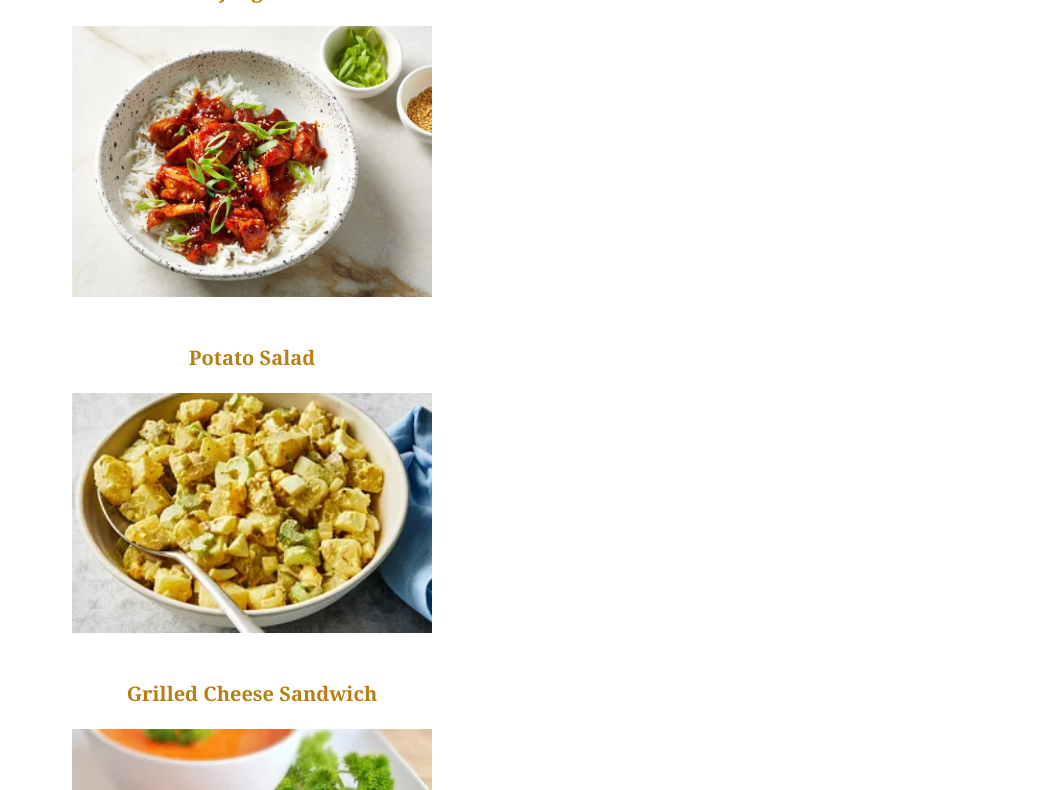
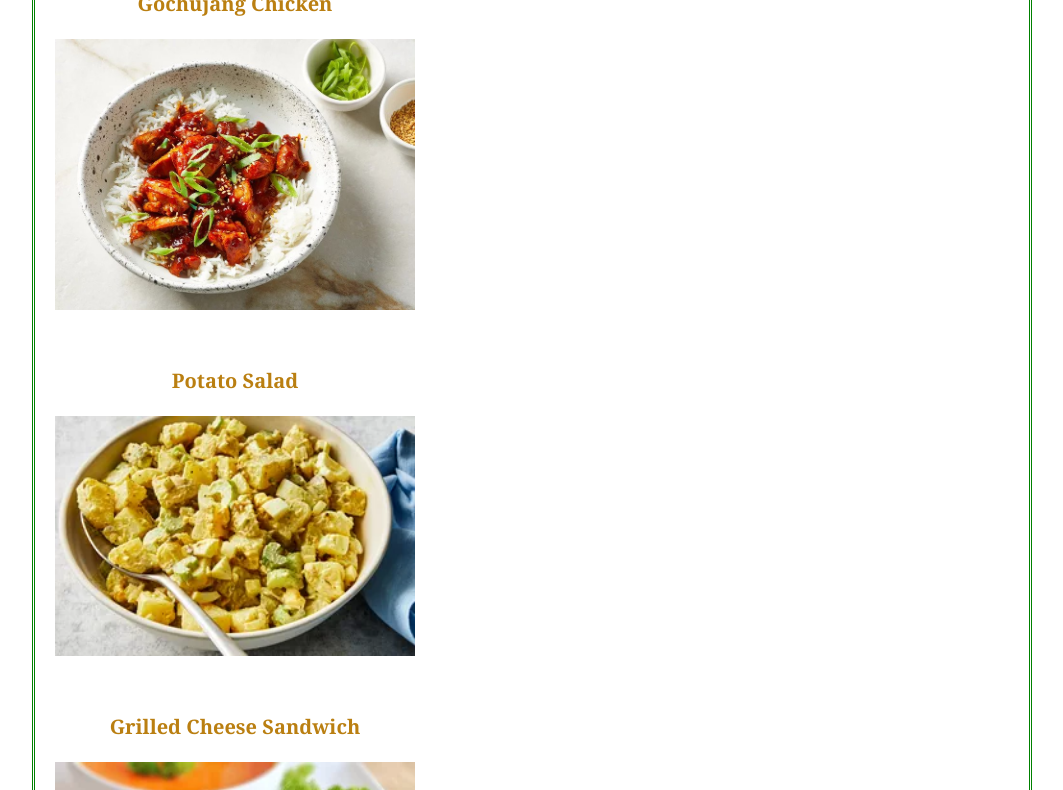
Before and after one commit to michaelrgarcia/odin-recipes, a plain HTML site: page index.html in a window 1280 px wide. Shown: the part 127-917 px from the top of the page, without its empty margins (108-1171 px from the left). Drawn offline with Linux system fonts and the light colour scheme.

Commit message:
Add main wrapper border styles

```diff
--- a/styles.css
+++ b/styles.css
@@ -5,17 +5,13 @@
 }
 
 .wrapper  {
-    height: 1000px;
-    width: 800px;
+    height: 1200px;
+    width: 1000px;
     margin-left: auto;
     margin-right: auto;
     text-align: center;
-    margin-top: 0;
-}
-
-.wrapper li {
-    list-style: none;
-    display: inline-block;
+    border: 3px double green;
+    border-radius: 1%;
 }
 
 .wrapper img {
@@ -24,7 +20,7 @@
     width: 100px;
     margin-top: 0px;
     margin-right: 270px;
-    margin-bottom: -80px;
+    margin-bottom: -70px;
     padding:20px;
 }
 
@@ -37,7 +33,7 @@
     height: auto;
     width: 400px;
     margin-bottom: 100px;
-    margin-left: -80px;
+    margin-left: 0px;
 }
 
 .recipe-card .recipe-title {
```
